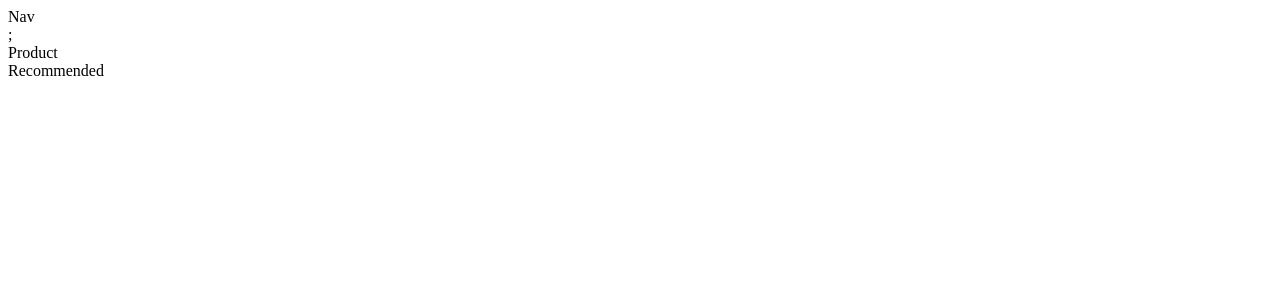
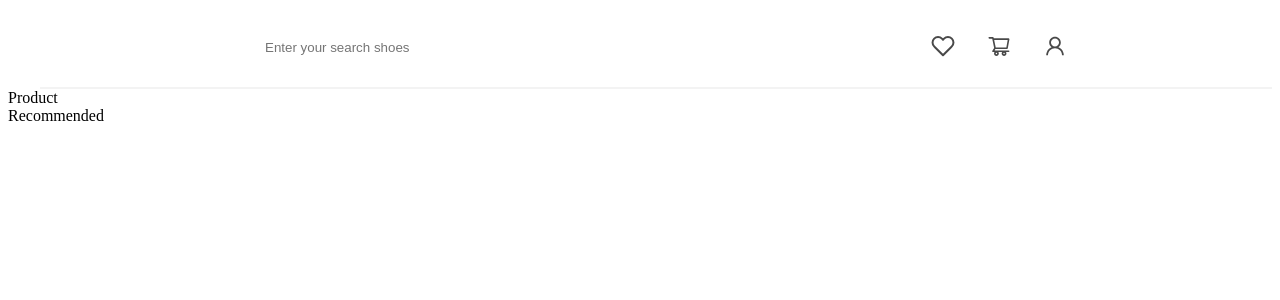
Before and after one commit to Mouloud78/shopping-card-with-filtring, a React (Create React App) app: page / in a window 1280 px wide. Shown: the top 300 px of the page. Built offline with nearby package versions, Linux system fonts and the light colour scheme.

Commit message:
Navbar content and Navbar style added

```diff
--- a/package.json
+++ b/package.json
@@ -9,6 +9,7 @@
     "@testing-library/user-event": "^13.5.0",
     "react": "^19.2.6",
     "react-dom": "^19.2.6",
+    "react-icons": "^5.6.0",
     "react-scripts": "5.0.1",
     "web-vitals": "^2.1.4"
   },
--- a/src/App.js
+++ b/src/App.js
@@ -6,7 +6,7 @@ import Recommended from "./Recommended/Recommended";
 function App() {
   return (
     <>
-      <Nav />;
+      <Nav />
       <Products />
       <Recommended />
     </>
--- a/src/Navigation/Nav.css
+++ b/src/Navigation/Nav.css
@@ -0,0 +1,27 @@
+.nav-container{
+    display: flex;
+    border-bottom: 2px solid #f3f3f3;
+    justify-content: space-around;
+    align-items: center;
+    padding: 20px;
+    z-index:999;
+    margin-left: 2rem;
+}
+
+input{
+    padding: 12px 20px;
+    border:none;
+    background:f7f6f6;
+    outline:none;
+    margin-right: 20px;
+    border-radius: 5px;
+    position: relative;
+    width:14rem;
+}
+
+.nav-icons{
+    font-size: 1.5rem;
+    height: 1.5rem;
+    color: #494949;
+    margin-left:2rem
+}
--- a/src/Navigation/Nav.jsx
+++ b/src/Navigation/Nav.jsx
@@ -1,4 +1,23 @@
+import {FiHeart} from "react-icons/fi";
+import {AiOutlineShoppingCart, AiOutlineUser} from "react-icons/ai";
+
 import "./Nav.css";
 export default function Nav() {
-  return <div>Nav</div>;
+  return (
+  <div>
+    <div className="nav-container">
+      <input type="text" className="" placeholder="Enter your search shoes" />
+      <div className="profile-container">
+        <a href="#">
+          <FiHeart className="nav-icons"/>
+          <a href="">
+            <AiOutlineShoppingCart className="nav-icons"/>
+          </a>
+          <a href="">
+            <AiOutlineUser className="nav-icons"/>
+          </a>
+        </a>
+      </div>
+    </div>
+  </div>)
 }
--- /dev/null
+++ b/src/index.css
@@ -0,0 +1,26 @@
+*{
+    margin: 0;
+    padding: 0;
+    box-sizing: border-box;
+    font-family: 'Poppins', sans-serif;
+}
+
+a{
+    text-decoration: none;
+    color:rgb(97, 97, 97);
+}
+
+li{
+    list-style: none;
+}
+
+.btnd{
+    padding: 10px 20px;
+    margin-right: 6px;
+    background:transparent;
+    border:none;
+    border:0.6px solid #ccc;
+    border-radius: 5px;
+    color:#323232;
+    cursor:pointer;
+}
```
Also changed, not shown: 1 other file (tests, documents, lock files or other folders).
